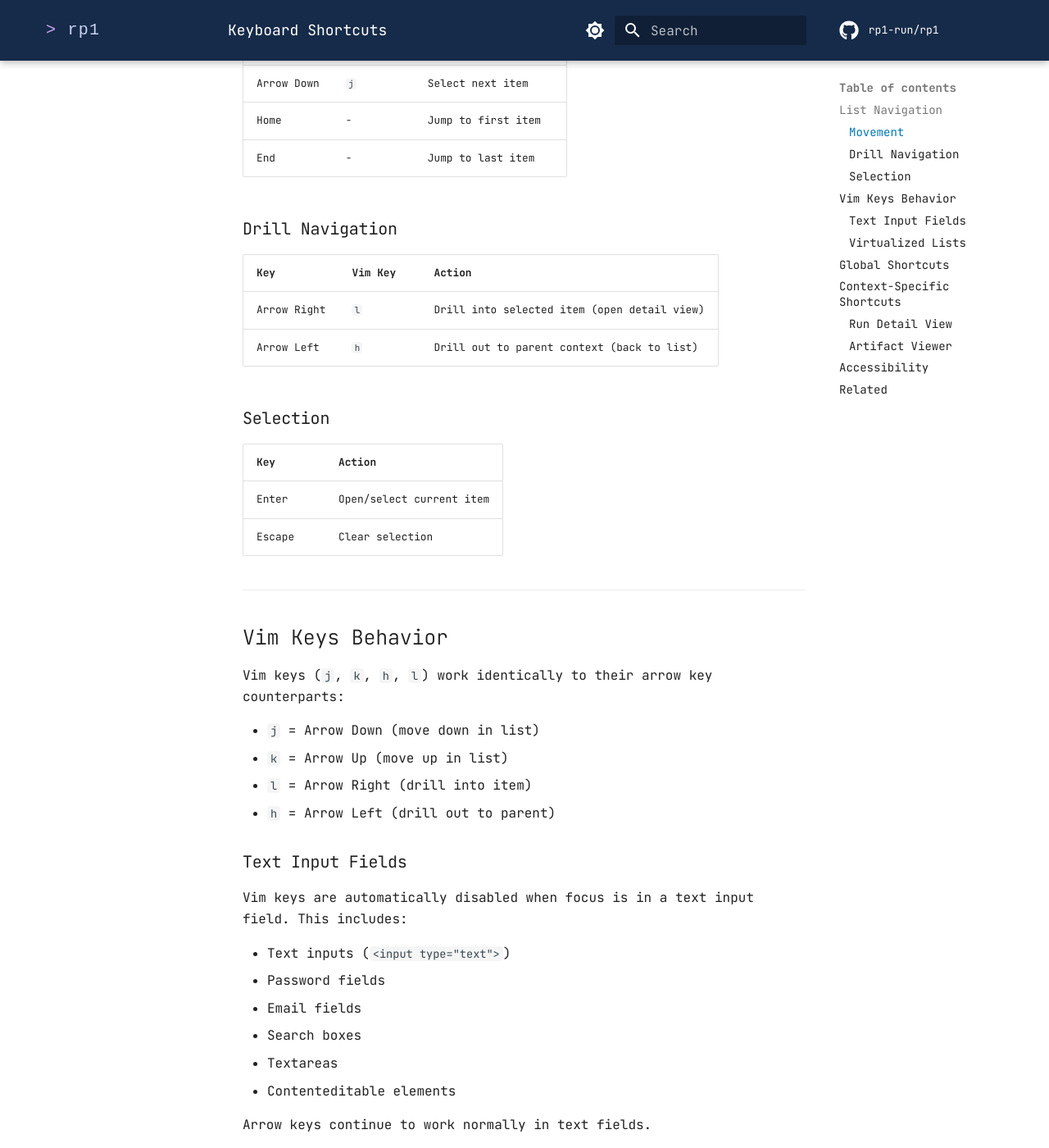
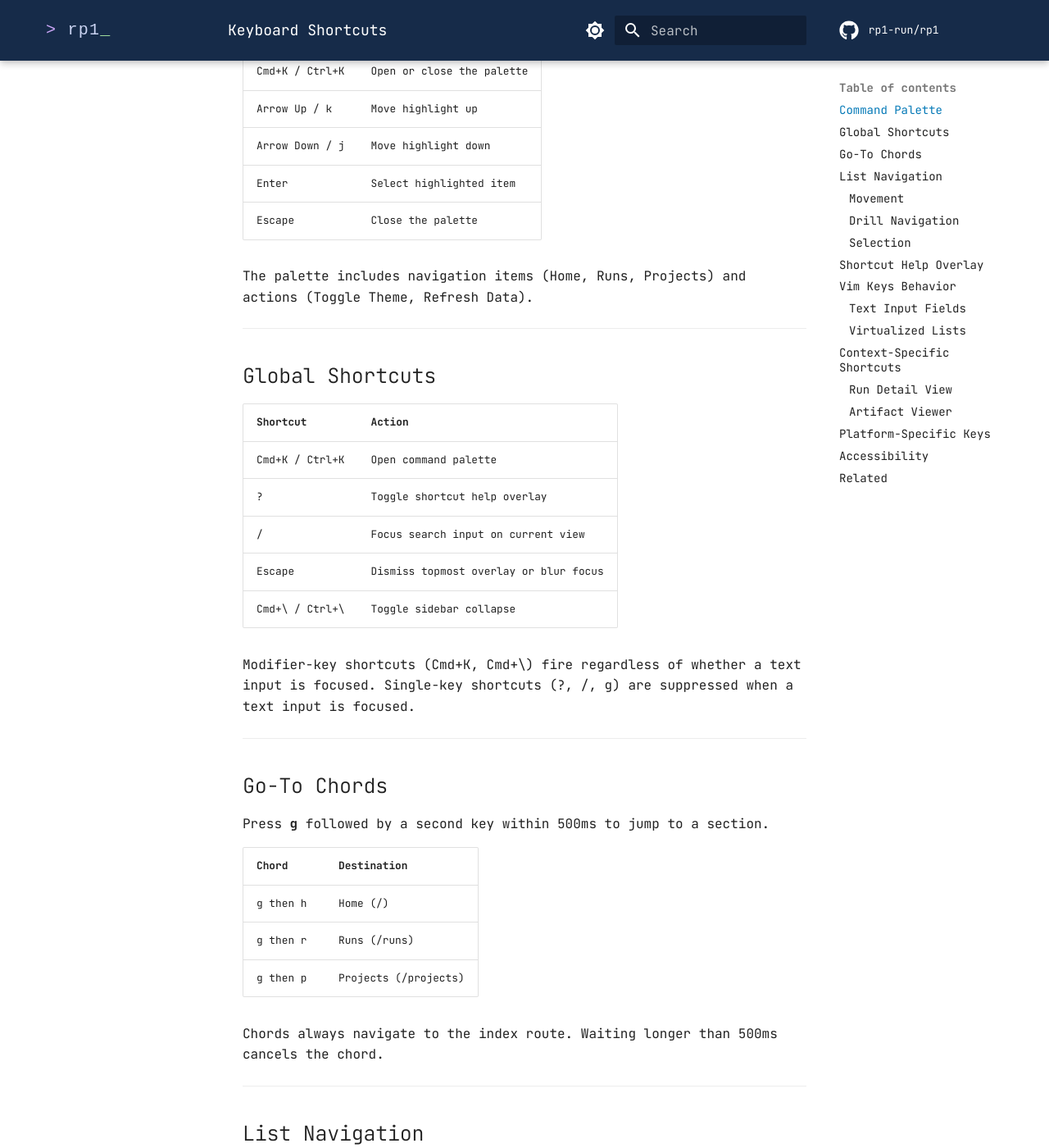
Before and after one commit to rp1-run/rp1, an MkDocs documentation site: the page built from docs/web-ui/keyboard-shortcuts.md, in a window 1280 px wide and 1400 px high, scrolled down 563 px. Shown: the whole window at 82% size. Built offline with MkDocs 1.6.1 and Material for MkDocs 9.7.7, drawn with Linux system fonts in a browser that asks for light colours; comment, search, counter and statistics services are not loaded; some of the changed text lies outside the part shown.

Commit message:
feat(modern-ui-phase-2): implement TD1 - document WebUI keyboard shortcuts and command palette
Generated with AI

Co-Authored-By: rp1 <bot@rp1.run>

```diff
--- /dev/null
+++ b/docs/concepts/webui.md
@@ -0,0 +1,144 @@
+# WebUI Keyboard Shortcuts & Command Palette
+
+The rp1 WebUI is designed for keyboard-first interaction. A command palette, vim-style navigation, and go-to chord sequences let you navigate and act without reaching for the mouse.
+
+---
+
+## Command Palette
+
+Press **Cmd+K** (macOS) or **Ctrl+K** (other platforms) to open the command palette from any view. The palette provides fuzzy search across all routes and actions.
+
+### Opening and Closing
+
+| Action | Key |
+|--------|-----|
+| Open palette | Cmd+K / Ctrl+K |
+| Close palette | Escape, Cmd+K again, or click outside |
+
+### Navigating Results
+
+| Key | Action |
+|-----|--------|
+| Arrow Up / k | Move highlight up |
+| Arrow Down / j | Move highlight down |
+| Enter | Select highlighted item |
+
+Results are grouped into two categories:
+
+**Navigation** -- jumps to a route in the WebUI:
+
+| Item | Route |
+|------|-------|
+| Home | / |
+| Runs | /runs |
+| Projects | /projects |
+
+**Actions** -- executes a side-effect without navigating:
+
+| Item | Effect |
+|------|--------|
+| Toggle Theme | Switches between dark and light mode |
+| Refresh Data | Reloads data on the current page |
+
+Type partial or imprecise queries (e.g., "rns" matches "Runs"). Each result row shows a shortcut hint if a keyboard shortcut exists for that destination.
+
+---
+
+## Global Shortcuts
+
+These shortcuts work from any view in the WebUI. Modifier-key shortcuts (Cmd/Ctrl combinations) fire regardless of whether a text input is focused.
+
+| Shortcut | Action |
+|----------|--------|
+| Cmd+K / Ctrl+K | Open command palette |
+| ? | Toggle shortcut help overlay |
+| / | Focus the search input on the current view |
+| Escape | Dismiss the topmost overlay, or blur the focused element |
+| Cmd+\\ / Ctrl+\\ | Toggle sidebar collapsed/expanded |
+
+---
+
+## Vim Navigation
+
+Navigate lists (runs, projects, attention sections) using vim-style keys. These work alongside standard arrow keys without any mode toggle.
+
+### Movement
+
+| Key | Vim Key | Action |
+|-----|---------|--------|
+| Arrow Up | k | Select previous item |
+| Arrow Down | j | Select next item |
+| Home | -- | Jump to first item |
+| End | -- | Jump to last item |
+
+### Drill Navigation
+
+| Key | Vim Key | Action |
+|-----|---------|--------|
+| Arrow Right | l | Drill into selected item (open detail) |
+| Arrow Left | h | Drill out to parent (back to list) |
+
+### Selection
+
+| Key | Action |
+|-----|--------|
+| Enter | Open or select the current item |
+| Escape | Clear selection |
+
+---
+
+## Go-To Chords
+
+Two-key chord sequences provide instant navigation to top-level sections. Press **g** followed by a second key within 500ms.
+
+| Chord | Destination | Route |
+|-------|-------------|-------|
+| g then h | Home | / |
+| g then r | Runs | /runs |
+| g then p | Projects | /projects |
+
+If you press **g** and wait longer than 500ms without pressing a second key, the chord is cancelled. Pressing any key other than h, r, or p after g also cancels the chord.
+
+Go-to chords always navigate to the index/list route, never to a previously visited sub-route. For example, **g then r** always goes to `/runs`, not to a specific run detail page.
+
+---
+
+## Shortcut Help Overlay
+
+Press **?** to open the shortcut help overlay from any view. The overlay displays all keyboard shortcuts grouped into three categories:
+
+- **Global** -- shortcuts that work everywhere (Cmd+K, ?, /, Escape, Cmd+\\)
+- **Navigation** -- vim keys and go-to chords (j/k, Enter, g then h/r/p)
+- **Current View** -- view-specific shortcuts (placeholder for future phases)
+
+Press **?** again or **Escape** to dismiss the overlay.
+
+---
+
+## Text Input Behavior
+
+Single-key shortcuts (j, k, g, ?, /) are automatically suppressed when a text input field is focused. This includes text inputs, password fields, search boxes, textareas, and contenteditable elements.
+
+Modifier-key shortcuts (Cmd+K, Cmd+\\) always fire regardless of focus state, since they are unambiguous.
+
+When the command palette or any dialog is open, all shortcuts except Escape are suppressed to prevent accidental navigation.
+
+---
+
+## Platform-Specific Keys
+
+The WebUI detects your platform and shows appropriate key labels:
+
+| Platform | Modifier Key | Example |
+|----------|-------------|---------|
+| macOS | Cmd | Cmd+K |
+| Windows / Linux | Ctrl | Ctrl+K |
+
+The shortcut help overlay and command palette both show platform-appropriate labels automatically.
+
+---
+
+## Related
+
+- [V2 Dashboard](../web-ui/v2-dashboard.md) -- Status monitoring dashboard
+- [Keyboard Shortcuts (Web UI reference)](../web-ui/keyboard-shortcuts.md) -- Full keyboard reference for all views
--- a/docs/web-ui/keyboard-shortcuts.md
+++ b/docs/web-ui/keyboard-shortcuts.md
@@ -1,6 +1,52 @@
 # Keyboard Shortcuts
 
 The rp1 Web UI supports keyboard navigation for efficient workflow management. Vim-style keys operate in parallel with arrow keys, requiring no mode toggle.
+
+For a conceptual overview of the keyboard-first interaction model, see [WebUI Interaction](../concepts/webui.md).
+
+---
+
+## Command Palette
+
+Press **Cmd+K** (macOS) or **Ctrl+K** (other platforms) to open the command palette. It provides fuzzy search across routes and actions.
+
+| Key | Action |
+|-----|--------|
+| Cmd+K / Ctrl+K | Open or close the palette |
+| Arrow Up / k | Move highlight up |
+| Arrow Down / j | Move highlight down |
+| Enter | Select highlighted item |
+| Escape | Close the palette |
+
+The palette includes navigation items (Home, Runs, Projects) and actions (Toggle Theme, Refresh Data).
+
+---
+
+## Global Shortcuts
+
+| Shortcut | Action |
+|----------|--------|
+| Cmd+K / Ctrl+K | Open command palette |
+| ? | Toggle shortcut help overlay |
+| / | Focus search input on current view |
+| Escape | Dismiss topmost overlay or blur focus |
+| Cmd+\\ / Ctrl+\\ | Toggle sidebar collapse |
+
+Modifier-key shortcuts (Cmd+K, Cmd+\\) fire regardless of whether a text input is focused. Single-key shortcuts (?, /, g) are suppressed when a text input is focused.
+
+---
+
+## Go-To Chords
+
+Press **g** followed by a second key within 500ms to jump to a section.
+
+| Chord | Destination |
+|-------|-------------|
+| g then h | Home (/) |
+| g then r | Runs (/runs) |
+| g then p | Projects (/projects) |
+
+Chords always navigate to the index route. Waiting longer than 500ms cancels the chord.
 
 ---
 
@@ -33,6 +79,12 @@ Navigate runs, artifacts, and attention items using these keys.
 
 ---
 
+## Shortcut Help Overlay
+
+Press **?** from any view to see all available shortcuts grouped by category (Global, Navigation, Current View). Press **?** again or **Escape** to dismiss.
+
+---
+
 ## Vim Keys Behavior
 
 Vim keys (`j`, `k`, `h`, `l`) work identically to their arrow key counterparts:
@@ -44,7 +96,7 @@ Vim keys (`j`, `k`, `h`, `l`) work identically to their arrow key counterparts:
 
 ### Text Input Fields
 
-Vim keys are automatically disabled when focus is in a text input field. This includes:
+Vim keys and single-key shortcuts are automatically disabled when focus is in a text input field. This includes:
 
 - Text inputs (`<input type="text">`)
 - Password fields
@@ -53,7 +105,7 @@ Vim keys are automatically disabled when focus is in a text input field. This in
 - Textareas
 - Contenteditable elements
 
-Arrow keys continue to work normally in text fields.
+Arrow keys continue to work normally in text fields. Modifier-key shortcuts (Cmd+K, Cmd+\\) always fire regardless of focus.
 
 ### Virtualized Lists
 
@@ -86,9 +130,20 @@ Keyboard navigation automatically scrolls virtualized lists to keep the selected
 
 | Shortcut | Action |
 |----------|--------|
-| `Cmd/Ctrl + B` | Toggle navigation sidebar |
-| `Cmd/Ctrl + Enter` | Submit annotation (when input focused) |
+| Cmd+\\ / Ctrl+\\ | Toggle navigation sidebar |
+| Cmd+Enter / Ctrl+Enter | Submit annotation (when input focused) |
 | Escape | Close popover |
+
+---
+
+## Platform-Specific Keys
+
+| Platform | Modifier | Example |
+|----------|----------|---------|
+| macOS | Cmd | Cmd+K |
+| Windows / Linux | Ctrl | Ctrl+K |
+
+The shortcut help overlay and command palette show platform-appropriate labels automatically.
 
 ---
 
@@ -100,10 +155,13 @@ Keyboard navigation follows the roving tabindex pattern for screen reader compat
 - Arrow/vim keys move selection within the list
 - Tab moves focus out of the list to the next focusable element
 
+The command palette and shortcut overlay use ARIA dialog roles with proper focus trapping.
+
 ---
 
 ## Related
 
+- [WebUI Interaction](../concepts/webui.md) - Conceptual overview of keyboard-first navigation
 - [V2 Dashboard](v2-dashboard.md) - Status monitoring dashboard
 - [Artifact Viewer](artifact-viewer.md) - Document viewing
 - [Settings](settings.md) - Configuration options
--- a/mkdocs.yml
+++ b/mkdocs.yml
@@ -146,6 +146,7 @@ nav:
     - Builder-Reviewer Agents: concepts/builder-reviewer-agents.md
     - Skills: concepts/skills.md
     - Eval System: concepts/eval-system.md
+    - WebUI Interaction: concepts/webui.md
 
 extra:
   social:
```
Also changed, not shown: other parts of docs/web-ui/keyboard-shortcuts.md (+0 -8 lines), docs/concepts/index.md (+12 -0 lines), docs/web-ui/v2-dashboard.md (+19 -5 lines), 2 other files.
